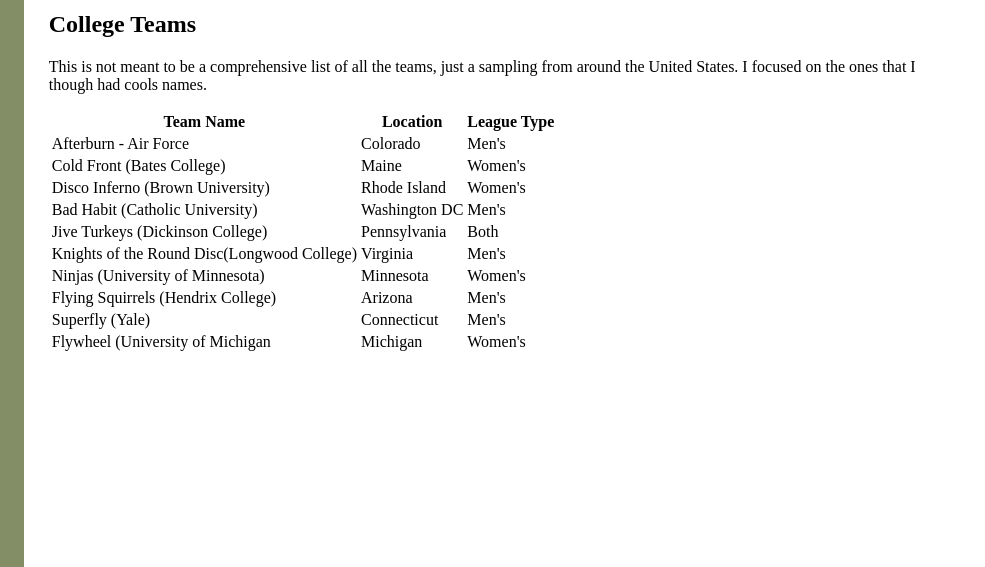
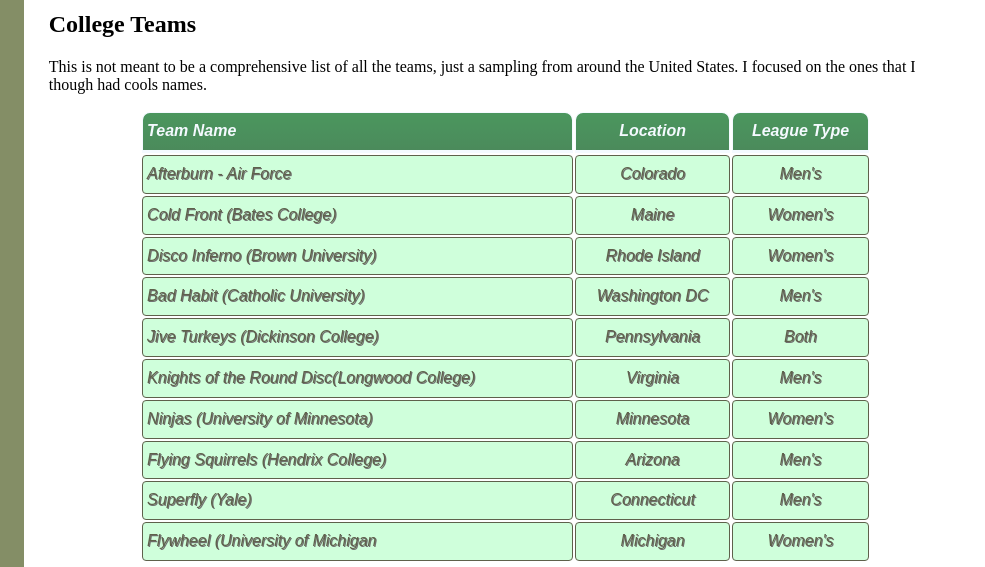
Before and after one commit to Jayshil-Patel/Coursera, a plain HTML site: page Intro to css3/assignment-1/teams.html in a window 1280 px wide. Shown: the part 246-813 px from the top of the page, 295-1280 px from the left. Drawn offline with Linux system fonts and the light colour scheme.

Commit message:
added a folder

```diff
--- a/Intro to css3/assignment-1/css/hw1.css
+++ b/Intro to css3/assignment-1/css/hw1.css
@@ -59,3 +59,43 @@ nav a{
 	width: 80%;
 	margin: 10%;
 }
+
+table{
+	font:italic 16px/180% Arial, Helvetica, sans-serif;
+	width:80%;
+	margin:0 auto;
+}
+tr th{
+	background-image: linear-gradient(to bottom, #006b1b, #005a17);
+	border:solid 1px;
+	border-bottom: solid 3px;
+	border-top-right-radius: 8px;
+	border-top-left-radius: 8px;
+	padding:4px;
+	background-repeat: no-repeat;
+}
+tr{
+	opacity: 0.7;
+}
+tr:hover{
+	opacity: 1.0;
+
+}
+tr td{
+	background-color: #bbffcc;
+	padding:4px;
+	color: #1b1f00;
+	text-align: center;
+	border:solid 1px;
+	border-radius: 4px;
+	text-shadow: 1px 1px  #353535;
+}
+tr th:first-child, tr td:first-child{
+	text-align: left;
+}
+tr td:hover{
+	text-shadow: 2px 2px #d8d2fd;
+}
+th{
+	color:aliceblue;
+}
```
